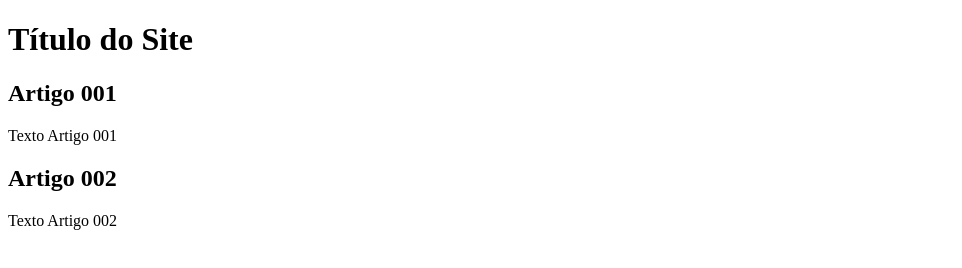
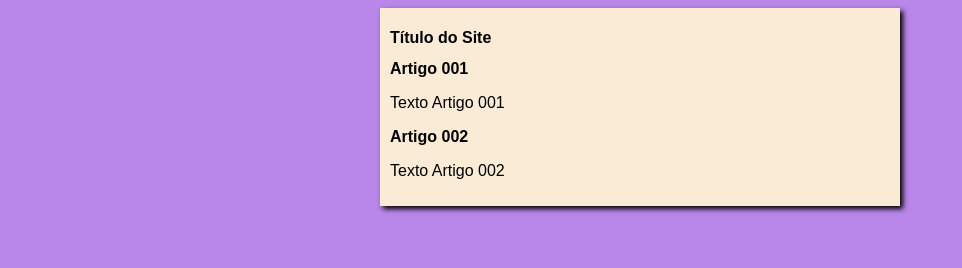
Before and after one commit to KallebeFernandesEsudos/Projeto-Site, a plain HTML site: page index.html in a window 1280 px wide. Shown: the whole page, without its empty margins (0-962 px from the left). Drawn offline with Linux system fonts and the light colour scheme.

Commit message:
Cria o css

```diff
--- /dev/null
+++ b/estilos/style.css
@@ -0,0 +1,16 @@
+* {
+    font-family: Arial, Helvetica, sans-serif;
+    font-size: 16px;
+}
+
+body {
+    background-color: rgb(185, 134, 233);
+}
+
+main {
+    background-color: antiquewhite;
+    width: 500px;
+    margin: auto;
+    padding: 10px;
+    box-shadow: 3px 3px 5px black;
+}
--- a/index.html
+++ b/index.html
@@ -4,6 +4,7 @@
     <meta charset="UTF-8">
     <meta name="viewport" content="width=device-width, initial-scale=1.0">
     <title>Projeto Site</title>
+    <link rel="stylesheet" href="estilos/style.css">
 </head>
 <body>
     <main>
```
